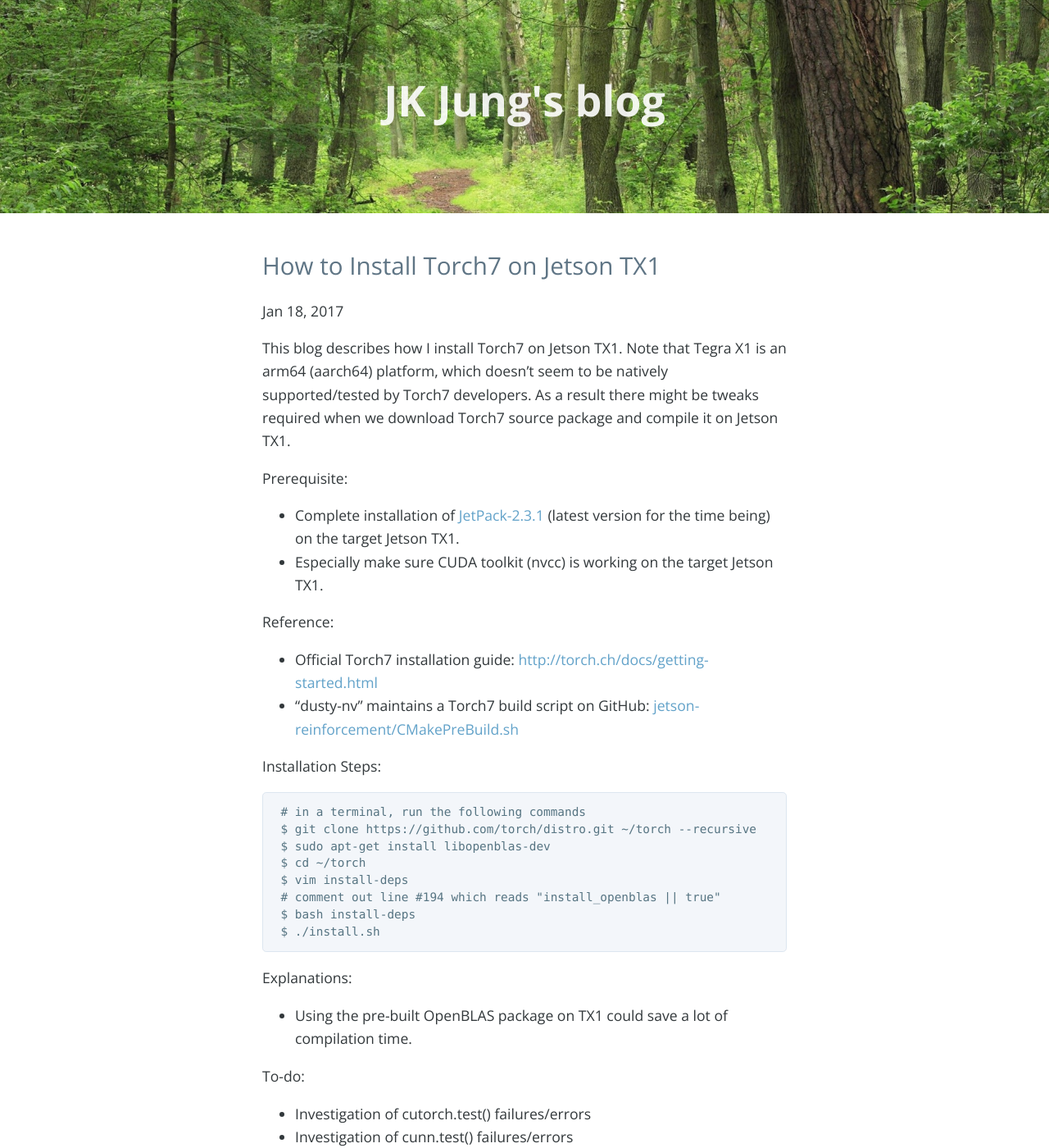
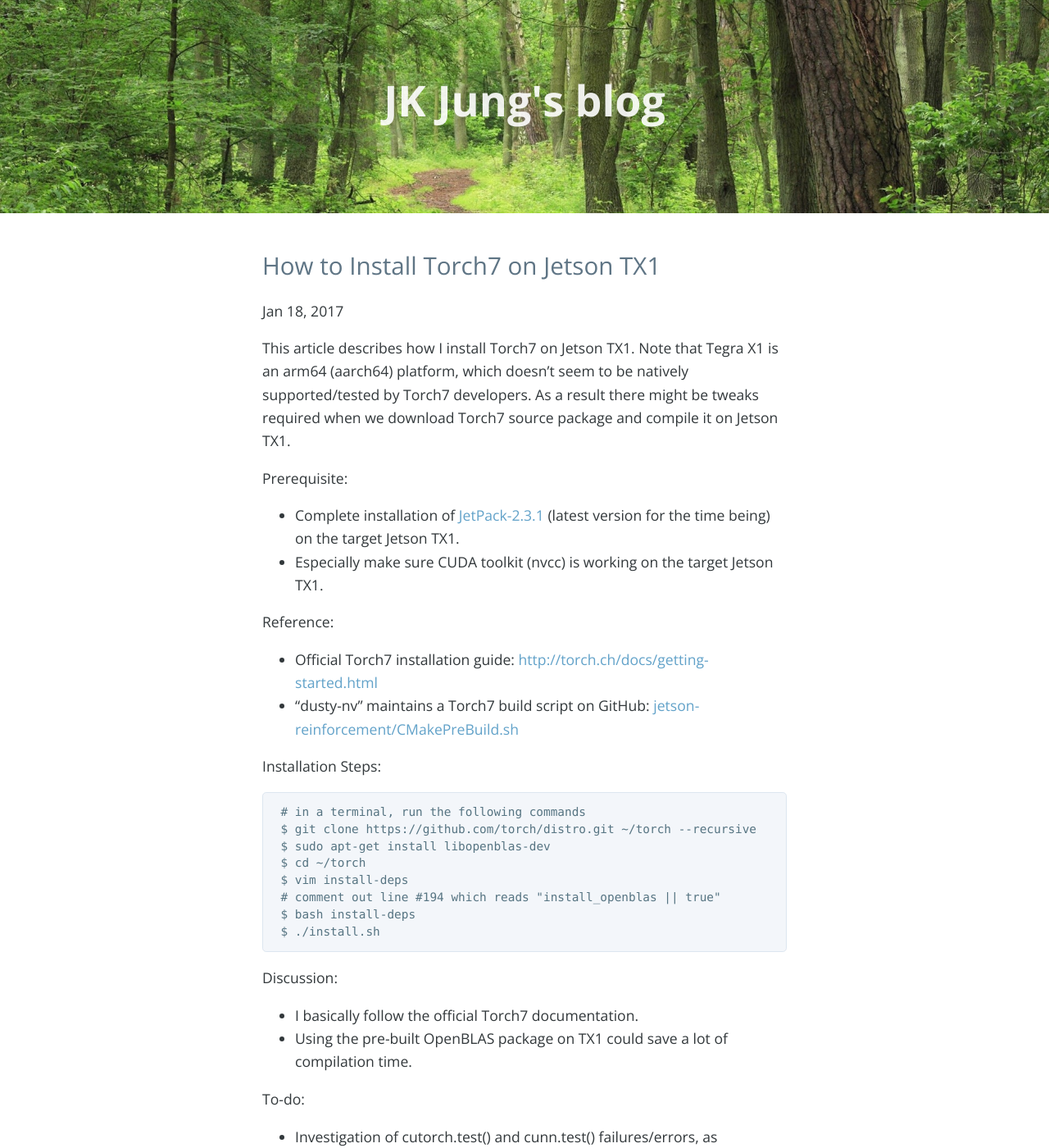
Before and after one commit to jkjung-avt/jkjung-avt.github.io, a Jekyll site: the page built from _posts/2017-01-18-torch7-on-tx1.md, in a window 1280 px wide and 1400 px high. Shown: the whole window at 82% size. Built offline with Jekyll 4.4.1, drawn with Linux system fonts in a browser that asks for light colours; nearby versions of some CDN libraries; comment, search, counter and statistics services are not loaded; some of the changed text lies outside the part shown.

Commit message:
Minor updates to make this post nicer

````diff
--- a/_posts/2017-01-18-torch7-on-tx1.md
+++ b/_posts/2017-01-18-torch7-on-tx1.md
@@ -7,7 +7,7 @@ category: "Torch7"
 tags: torch7 installation
 ---
 
-This blog describes how I install Torch7 on Jetson TX1. Note that Tegra X1 is an arm64 (aarch64) platform, which doesn't seem to be natively supported/tested by Torch7 developers. As a result there might be tweaks required when we download Torch7 source package and compile it on Jetson TX1.
+This article describes how I install Torch7 on Jetson TX1. Note that Tegra X1 is an arm64 (aarch64) platform, which doesn't seem to be natively supported/tested by Torch7 developers. As a result there might be tweaks required when we download Torch7 source package and compile it on Jetson TX1.
 
 Prerequisite:
 
@@ -32,11 +32,11 @@ Installation Steps:
  $ ./install.sh
 ```
 
-Explanations:
+Discussion:
 
+* I basically follow the official Torch7 documentation.
 * Using the pre-built OpenBLAS package on TX1 could save a lot of compilation time.
 
 To-do:
 
-* Investigation of cutorch.test() failures/errors
-* Investigation of cunn.test() failures/errors
+* Investigation of cutorch.test() and cunn.test() failures/errors, as discussed in [this NVIDIA Developer Forum post](https://devtalk.nvidia.com/default/topic/937270/jetson-tx1/torch7-on-tx1-/post/4964058/#4964058).
````
